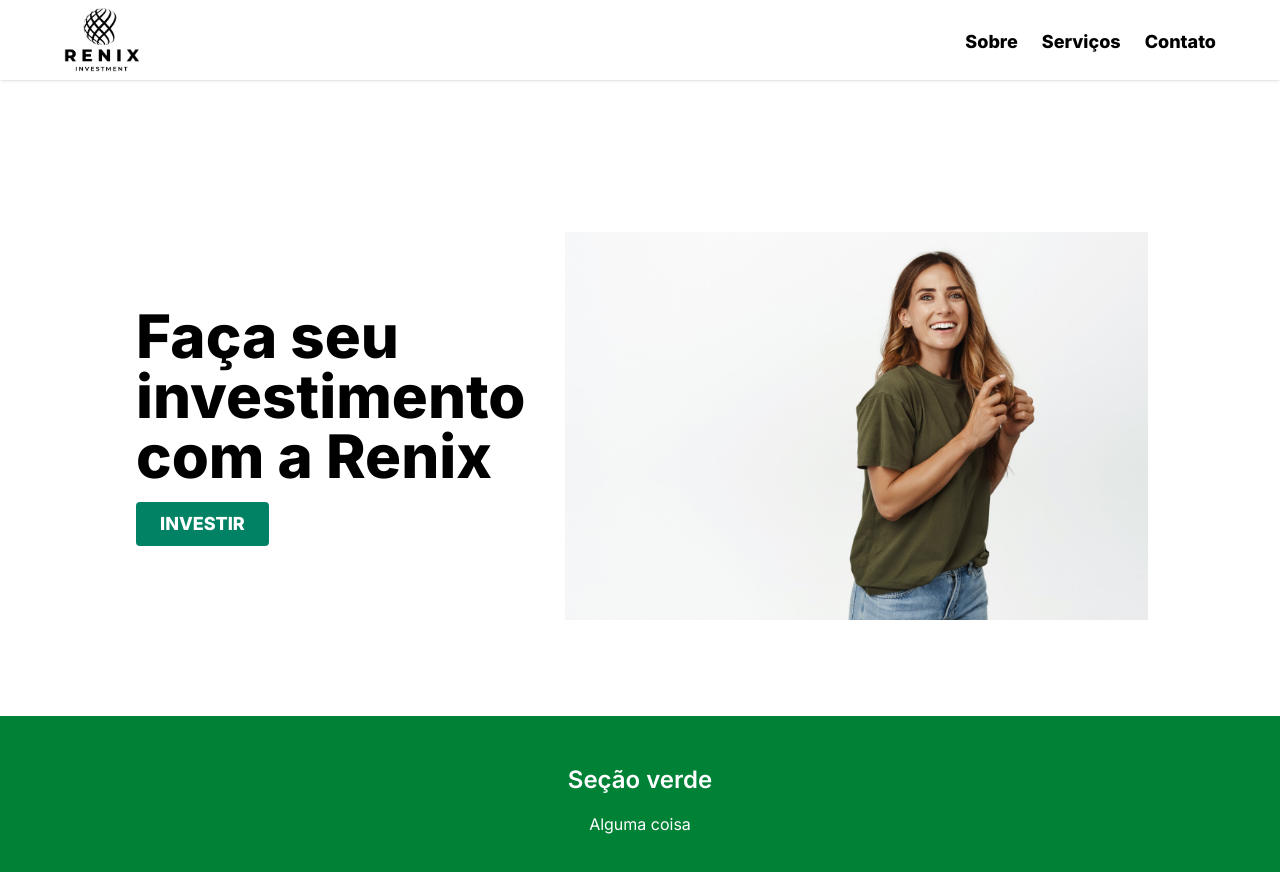
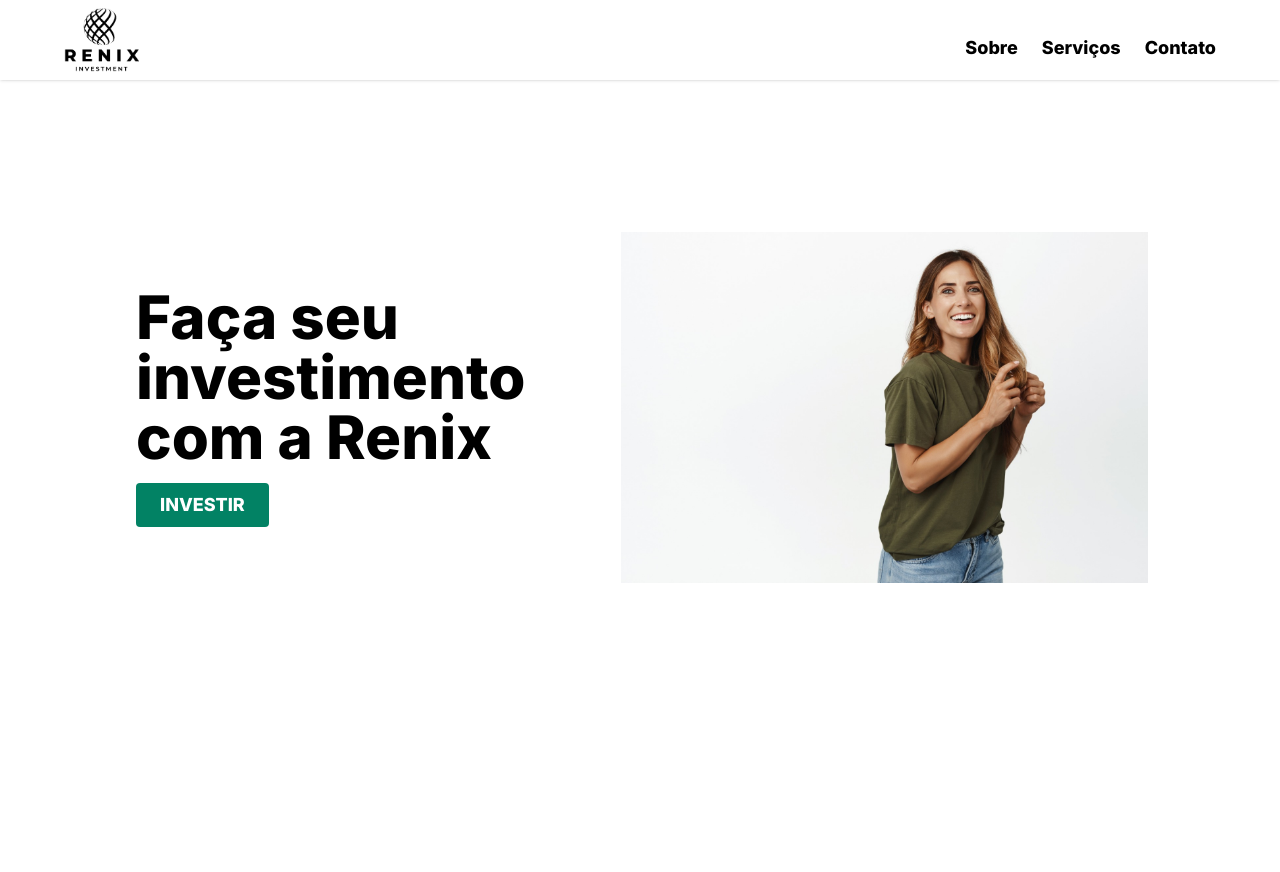
Before and after one commit to Bruno-DevBack/TCC_ADS_ETEC, a Next.js app in the folder Renix/: page / in a window 1280 px wide. Shown: the top 872 px of the page. After the commit the page ends 800 px from the top, so only its background shows below. Built offline with nearby package versions, Linux system fonts and the light colour scheme.

Commit message:
Responsividade

```diff
--- a/Renix/src/app/page.tsx
+++ b/Renix/src/app/page.tsx
@@ -32,12 +32,12 @@ export default function Page() {
                 </div>
 
                 {/* MENU LINKS */}
-                <div className="hidden sm:flex space-x-6 md:mt-3">
+                <div className="hidden sm:flex space-x-6 md:mt-6 ml-auto">
                   {navigation.map((item) => (
                     <a
                       key={item.name}
                       href={item.href}
-                      className="text-black-800 hover:text-black-600 font-extrabold text-lg"
+                      className="text-black-800 hover:text-black-200 font-extrabold text-lg"
                     >
                       {item.name}
                     </a>
@@ -71,10 +71,10 @@ export default function Page() {
       {/* Conteúdo principal */}
       <main className="pt-28 px-4 sm:px-6 lg:px-16 container mx-auto">
         <div className="mt-10 px-6 sm:px-8 md:px-10 lg:px-12 xl:px-16 2xl:px-24">
-          <div className="flex flex-col md:flex-row items-center justify-between gap-8 md:gap-10 ml-2 md:mt-[120px] lg:mr-1">
+          <div className="flex flex-col md:flex-row items-center justify-between gap-10 md:gap-24 ml-2 md:mt-[120px] lg:mr-1">
             {/* Texto e botão */}
             <div className="flex flex-col items-start gap-4">
-              <h1 className="text-black font-extrabold text-4xl md:text-5xl lg:text-5xl xl:text-6xl">
+              <h1 className="text-black font-extrabold text-4xl sm:text-5xl md:text-5xl lg:text-5xl xl:text-6xl">
                 Faça seu investimento <br /> com a Renix
               </h1>
 
@@ -90,21 +90,13 @@ export default function Page() {
               <img
                 src="/woman.jpeg"
                 alt="Renix Banner"
-                className="w-full max-w-[590px] h-auto object-contain"
+                className="w-full max-w-xl object-contain"
               />
             </div>
           </div>
         </div>
       </main>
 
-      {/* Seção verde fora do container */}
-      <section className="w-full bg-green-700 mt-24 py-12 px-6 sm:px-8 lg:px-16 xl:px-24">
-        <div className="max-w-7xl mx-auto text-white text-center">
-          <h2 className="text-2xl font-semibold">Seção verde</h2>
-          <p className="mt-4 text-base">Alguma coisa</p>
-        </div>
-      </section>
-
     </>
   )
 }
```
